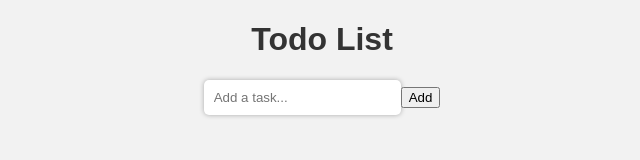
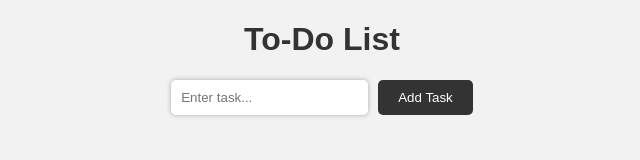
Before and after one commit to Ludvig010/Todolist00098774392, a plain HTML site: page index.html in a window 1280 px wide. Shown: the whole page, without its empty margins (318-958 px from the left). Drawn offline with Linux system fonts and the light colour scheme.

Commit message:
Update index.html

```diff
--- a/index.html
+++ b/index.html
@@ -1,16 +1,16 @@
 <!DOCTYPE html>
 <html>
 <head>
-  <title>Todo List</title>
-  <link rel="stylesheet" type="text/css" href="style.css">
+	<title>To-Do List</title>
+	<link rel="stylesheet" type="text/css" href="style.css">
 </head>
 <body>
-  <h1>Todo List</h1>
-  <form>
-    <input type="text" id="new-task" placeholder="Add a task...">
-    <button type="submit" onclick="addTask()">Add</button>
-  </form>
-  <ul id="task-list"></ul>
-  <script src="script.js"></script>
+	<h1>To-Do List</h1>
+	<form>
+		<input type="text" id="taskInput" placeholder="Enter task...">
+		<button type="button" onclick="addTask()">Add Task</button>
+	</form>
+	<ul id="taskList"></ul>
+	<script src="script.js"></script>
 </body>
 </html>
```
